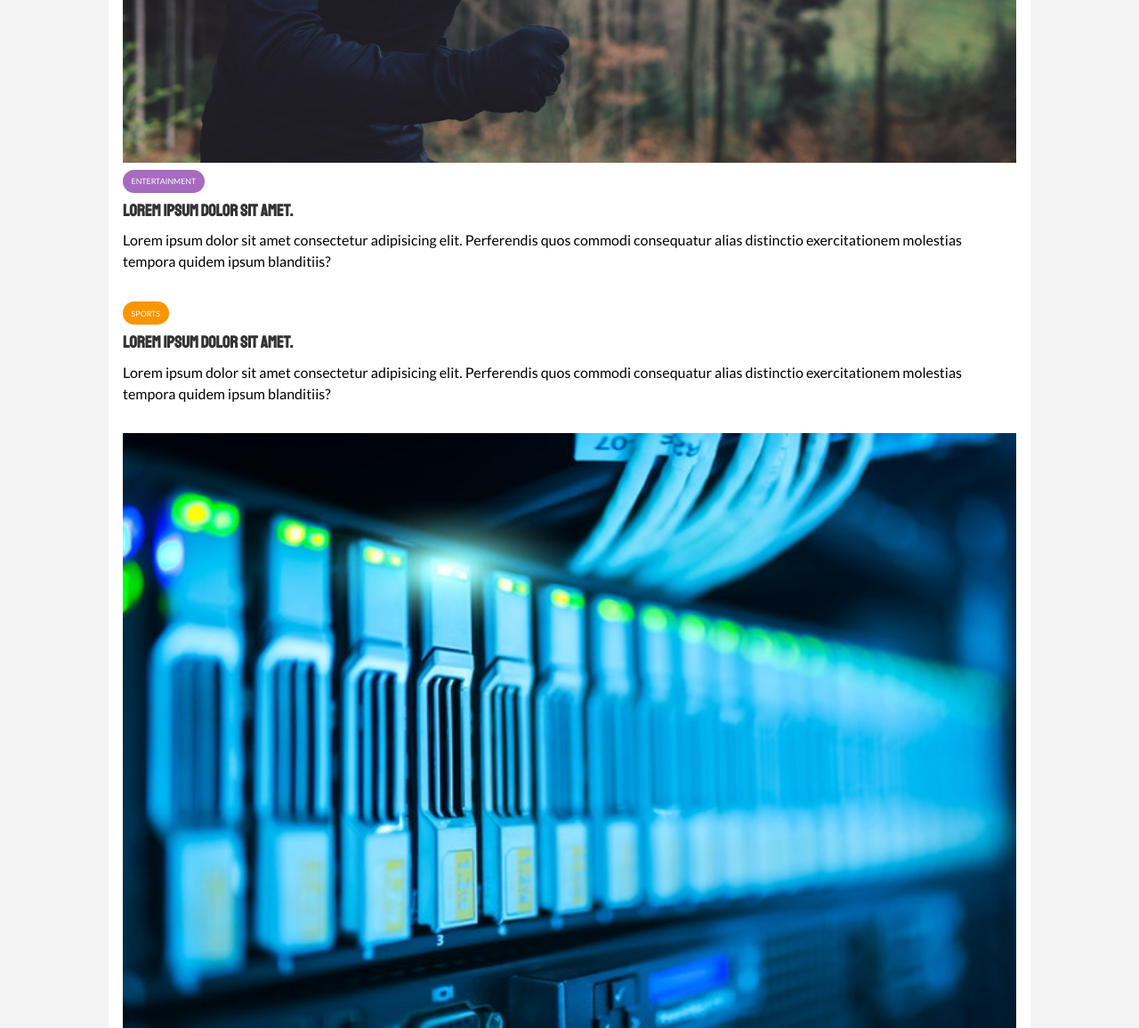
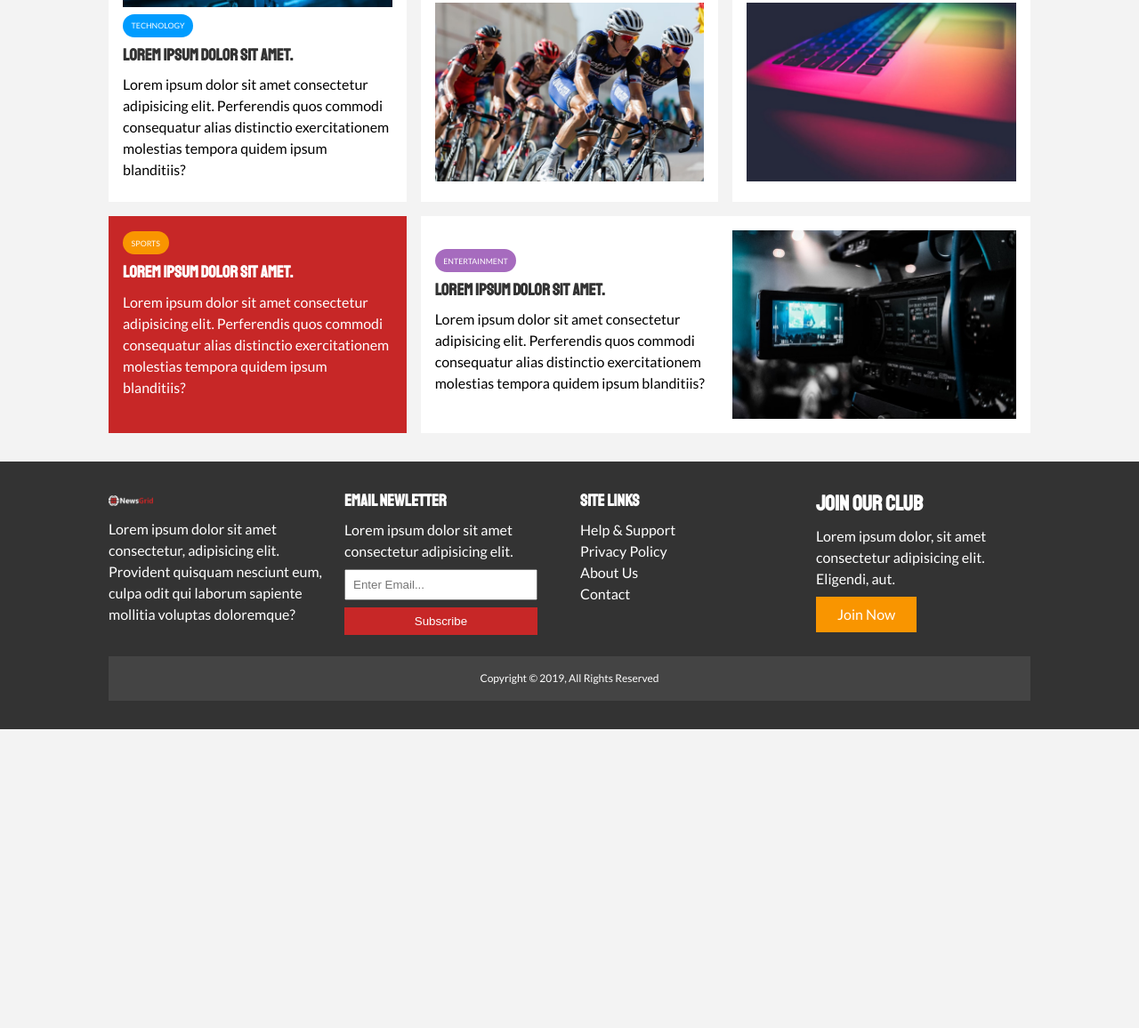
Before and after one commit to kratis9/news-grid, a plain HTML site: page index.html in a window 1280 px wide. Shown: the part 1080-2236 px from the top of the page at 89% size. After the commit the page ends 1900 px from the top, so only its background shows below. Drawn offline with Linux system fonts and the light colour scheme.

```diff
--- a/css/style.css
+++ b/css/style.css
@@ -31,6 +31,10 @@ a {
 
 ul {
     list-style: none;
+}
+
+p {
+    margin: .5rem 0;
 }
 
 img {
@@ -111,6 +115,70 @@ h6 {
 .card {
     background-color: #fff;
     padding: 1rem;
+}
+
+.bg-dark {
+    background: var(--dark-color);
+    color: #fff;
+}
+
+.bg-primary {
+    background: var(--primary-color);
+    color: #fff;
+}
+
+.bg-secondary {
+    background: var(--secondary-color);
+    color: #fff;
+}
+
+.bg-dark h1,
+.bg-dark h2,
+.bg-dark h3,
+.bg-dark a,
+.bg-primary h1,
+.bg-primary h2,
+.bg-primary h3,
+.bg-primary a,
+.bg-secondary h1,
+.bg-secondary h2,
+.bg-secondary h3,
+.bg-secondary a {
+    color: #fff;
+}
+
+.py-1 {
+    padding: 1.5rem 0;
+}
+
+.py-2 {
+    padding: 2rem 0;
+}
+
+.py-3 {
+    padding: 3rem 0;
+}
+
+.p-1 {
+    padding: 1.5rem;
+}
+
+.p-2 {
+    padding: 2rem;
+}
+
+.p-3 {
+    padding: 3rem;
+}
+
+.list li {
+    padding: .5rem 0;
+    border-bottom: #555 dotted 1px;
+    width: 90%;
+}
+
+.list li a:hover {
+    color: var var(--primary-color) !important;
 }
 
 /* Navigation */
@@ -195,3 +263,61 @@ h6 {
 #showcase .showcase-content p {
     margin-bottom: 1rem;
 }
+
+/* Home Article */
+#home-articles .articles-container {
+    display: grid;
+    grid-template-columns: repeat(3, 1fr);
+    grid-gap: 1rem;
+}
+
+#home-articles .articles-container>*:first-child,
+#home-articles .articles-container>*:last-child {
+    display: grid;
+    grid-template-columns: repeat(2, 1fr);
+    grid-gap: 1rem;
+    align-items: center;
+    grid-column: 1 / span 2;
+}
+
+#home-articles .articles-container>*:last-child {
+    grid-column: 2 / span 2;
+}
+
+/* Footer */
+#main-footer {
+    background: var(--dark-color);
+    color: #fff;
+}
+
+#main-footer img {
+    width: 50px;
+}
+
+#main-footer a {
+    color: #fff;
+}
+
+#main-footer .footer-container {
+    display: grid;
+    grid-template-columns: repeat(4, 1fr);
+    grid-gap: 1.5rem;
+}
+
+#main-footer .footer-container>*:last-child {
+    background: #444;
+    grid-column: 1 / -1;
+    padding: .5rem;
+    text-align: center;
+    font-size: 0.75rem;
+}
+
+#main-footer .footer-container input[type='email'] {
+    width: 90%;
+    padding: 0.5rem;
+    margin-bottom: 0.5rem;
+}
+
+#main-footer .footer-container input[type='submit'] {
+    width: 90%;
+}
--- a/index.html
+++ b/index.html
@@ -67,7 +67,7 @@
                     </div>
                 </article>
 
-                <article class="card">
+                <article class="card bg-dark">
                     <div class="category category-sports">Sports</div>
                     <h3>
                         <a href="article.html">Lorem ipsum dolor sit amet.</a>
@@ -110,7 +110,7 @@
                     <img src="./image_resources/articles/tech2.jpg" alt="">
                 </article>
 
-                <article class="card">
+                <article class="card bg-primary">
                     <div class="category category-sports">Sports</div>
                     <h3>
                         <a href="article.html">Lorem ipsum dolor sit amet.</a>
@@ -136,6 +136,44 @@
             </div>
         </div>
     </section>
+
+    <!---Footer ---->
+    <footer id="main-footer" class="py-2">
+        <div class="container footer-container">
+            <div>
+                <img src="./image_resources/logo_light.png" alt="NewsGrid">
+                <p>Lorem ipsum dolor sit amet consectetur, adipisicing elit. Provident quisquam nesciunt eum, culpa odit
+                    qui laborum sapiente mollitia voluptas doloremque?</p>
+            </div>
+            <div>
+                <h3>Email Newletter</h3>
+                <p>Lorem ipsum dolor sit amet consectetur adipisicing elit.</p>
+                <form>
+                    <input type="email" placeholder="Enter Email...">
+                    <input type="submit" value="Subscribe" class="btn btn-primary">
+                </form>
+            </div>
+            <div>
+                <h3>Site Links</h3>
+                <ul class="ist">
+                    <li><a href="#">Help & Support</a></li>
+                    <li><a href="#">Privacy Policy</a></li>
+                    <li><a href="#">About Us</a></li>
+                    <li><a href="#">Contact</a></li>
+                </ul>
+            </div>
+            <div>
+                <h2>Join Our Club</h2>
+                <p>Lorem ipsum dolor, sit amet consectetur adipisicing elit. Eligendi, aut.</p>
+                <a href="#" class="btn btn-secondary">Join Now</a>
+            </div>
+            <div>
+                <p>Copyright &copy; 2019, All Rights Reserved</p>
+            </div>
+
+        </div>
+
+    </footer>
 </body>
 
 </html>
```
Also changed, not shown: about.html (+91 -0 lines), article.html (deleted).
